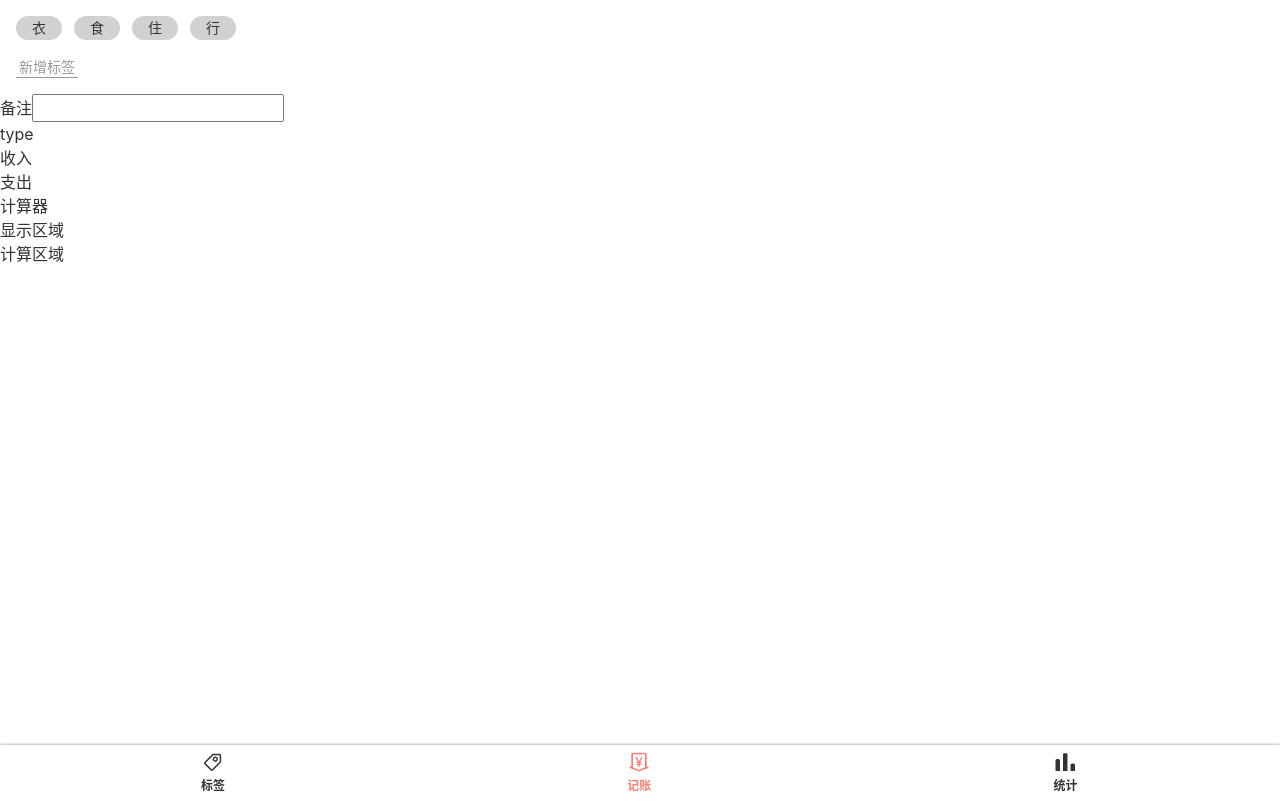
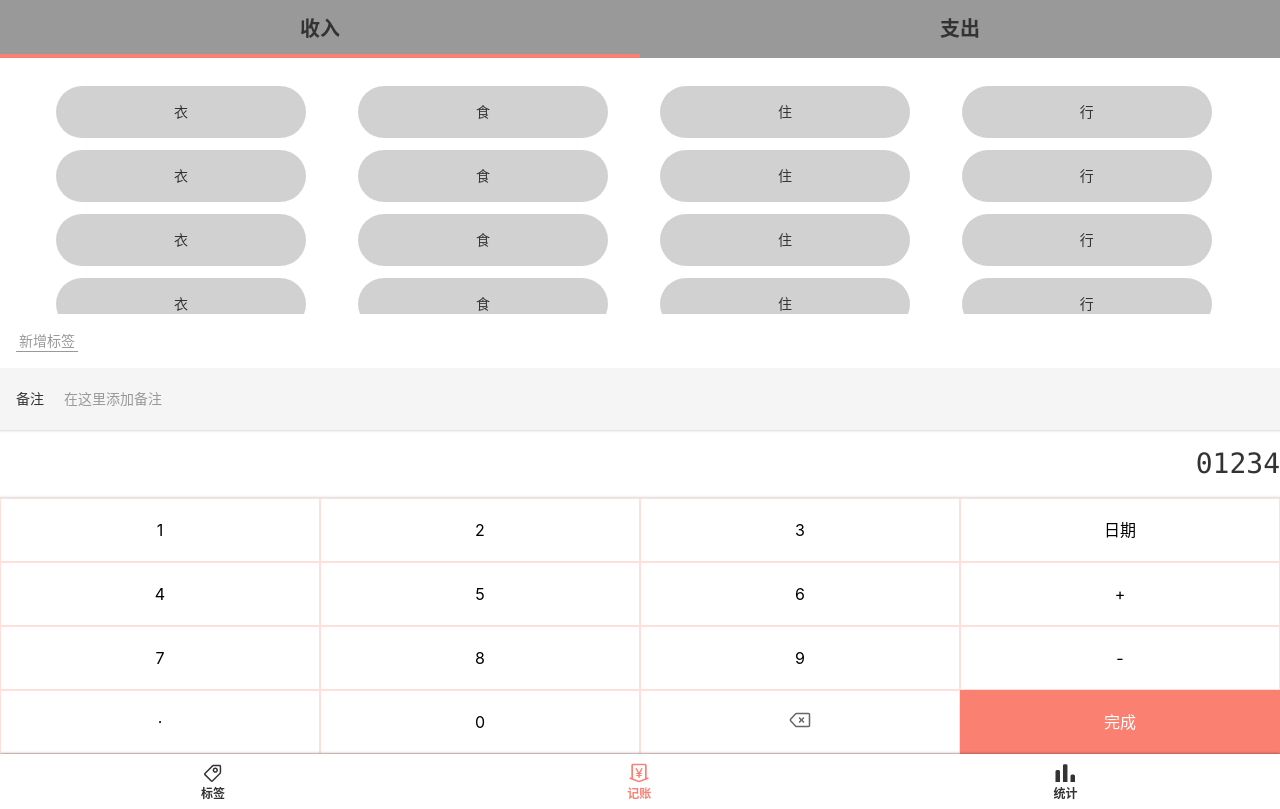
Before and after one commit to lllemonade/accounting-2, a Vue app: page /#/money in a window 1280 px wide. Built offline with nearby package versions, Linux system fonts and the light colour scheme.

Commit message:
修改money页面css样式

```diff
--- a/src/assets/style/helper.scss
+++ b/src/assets/style/helper.scss
@@ -1,2 +1,12 @@
 $font-hei: -apple-system, "Noto Sans", "Helvetica Neue", Helvetica, "Nimbus Sans L", Arial, "Liberation Sans", "PingFang SC", "Hiragino Sans GB", "Noto Sans CJK SC", "Source Han Sans SC", "Source Han Sans CN", "Microsoft YaHei", "Wenquanyi Micro Hei", "WenQuanYi Zen Hei", "ST Heiti", SimHei, "WenQuanYi Zen Hei Sharp", sans-serif;
 $color-highLight: #FA8072;
+
+//placeholder
+//在需要调用的地方使用@extend %clearFix
+%clearFix {
+  &::after {
+    content: '';
+    display: block;
+    clear: both;
+  }
+}
--- a/src/assets/style/reset.scss
+++ b/src/assets/style/reset.scss
@@ -12,6 +12,8 @@ ol {
 button,
 input {
   font: inherit;
+  outline: none;
+  border: none;
 }
 
 a {
--- a/src/components/icon.vue
+++ b/src/components/icon.vue
@@ -1,10 +1,8 @@
 
 <template>
-  <div>
-    <svg class="icon">
-      <use :xlink:href="'#' + name"></use>
-    </svg>
-  </div>
+  <svg class="icon">
+    <use :xlink:href="'#' + name"></use>
+  </svg>
 </template>
 
 <script lang = "ts">
--- a/src/components/layOut.vue
+++ b/src/components/layOut.vue
@@ -7,7 +7,7 @@
   </div>
 </template>
 
-<script>
+<script lang="ts">
 export default {
   name: "layOut",
 };
@@ -19,6 +19,8 @@ export default {
   flex-direction: column;
   height: 100vh;
   > .content {
+    display: flex;
+    flex-direction: column;
     flex-grow: 1;
   }
 }
--- a/src/views/money.vue
+++ b/src/views/money.vue
@@ -1,36 +1,69 @@
 <template>
+  <layOut>
+    <!-- 类别 -->
     <div>
-    <layOut>
+      <ul class="type">
+        <li class="active">收入</li>
+        <li>支出</li>
+      </ul>
+    </div>
     <div class="tags">
-        <ul class="current">
+      <div class="scrollArea">
+        <ul class="tagList">
+          <li>衣</li>
+          <li>食</li>
+          <li>住</li>
+          <li>行</li>
+          <li>衣</li>
+          <li>食</li>
+          <li>住</li>
+          <li>行</li>
+          <li>衣</li>
+          <li>食</li>
+          <li>住</li>
+          <li>行</li>
+          <li>衣</li>
+          <li>食</li>
+          <li>住</li>
+          <li>行</li>
+          <li>衣</li>
+          <li>食</li>
+          <li>住</li>
+          <li>行</li>
+          <li>衣</li>
+          <li>食</li>
+          <li>住</li>
+          <li>行</li>
           <li>衣</li>
           <li>食</li>
           <li>住</li>
           <li>行</li>
         </ul>
-        <div class="new"><button>新增标签</button></div>
       </div>
+      <div class="new">
+        <button>新增标签</button>
+      </div>
+    </div>
+    <!-- 备注 -->
     <div>
       <label class="comments">
         <span class="name">备注</span>
-          <input type="text" />
+        <input type="text" placeholder="在这里添加备注" />
       </label>
-      </div>
-      <div>
-        <ul class="type">
-          type
-          <li>收入</li>
-          <li>支出</li>
-        </ul>
     </div>
 
     <div class="numberPad">
-        计算器
-        <div>显示区域</div>
-        <div>计算区域</div>
+      <div class="total">01234</div>
+      <div class="calculator">
+        <button>1</button><button>2</button><button>3</button
+        ><button>日期</button><button>4</button><button>5</button
+        ><button>6</button><button>+</button><button>7</button><button>8</button
+        ><button>9</button><button>-</button><button>·</button><button>0</button
+        ><button><icon name="delete" /></button>
+        <button class="ok">完成</button>
+      </div>
     </div>
   </layOut>
-  </div>
 </template>
 
 <script>
@@ -40,22 +73,39 @@ export default {
 </script>
 
 <style lang="scss" scoped>
+@import "../assets/style/helper.scss";
 .tags {
+  display: flex;
+  align-content: space-between;
+  flex-grow: 1;
+  flex-wrap: wrap;
   font-size: 14px;
   padding: 16px;
-  .current {
+  // height: 260px;
+  .scrollArea {
+    height: 30vh;
+    overflow: auto;
+    flex-grow: 1;
+    .tagList {
       display: flex;
+      justify-content: space-evenly;
+      flex-wrap: wrap;
       li {
         background: rgba(153, 153, 153, 0.45);
-      $h: 24px;
+        $h: 52px;
+        width: 20%;
         border-radius: ($h/2);
         line-height: $h;
+        text-align: center;
         padding: 0 16px;
         margin-right: 12px;
+        margin-top: 12px;
+      }
     }
   }
   .new {
     margin-top: 16px;
+    align-items: flex-end;
     button {
       color: #999;
       outline: none;
@@ -63,6 +113,86 @@ export default {
       background: transparent;
       border-bottom: 1px solid;
       padding: 0 3px;
+      &:hover {
+        color: $color-highLight;
+        border-bottom: 1px solid;
+      }
+    }
+  }
+}
+.comments {
+  display: flex;
+  align-items: center;
+  background-color: #f5f5f5;
+  height: 62px;
+  line-height: 62px;
+  font-size: 14px;
+  padding: 0 16px;
+  .name {
+    margin-right: 20px;
+  }
+  input {
+    flex-grow: 1;
+    background-color: transparent;
+    &::placeholder {
+      color: #999;
+    }
+  }
+}
+
+.type {
+  display: flex;
+  text-align: center;
+  font-size: 20px;
+  font-weight: bold;
+  background-color: #999;
+  > li {
+    display: flex;
+    justify-content: center;
+    align-items: center;
+    position: relative;
+    // flex-grow: 1;
+    height: 58px;
+    width: 50%;
+    &.active::after {
+      content: "";
+      position: absolute;
+      bottom: 0;
+      left: 0;
+      height: 4px;
+      width: 100%;
+      background-color: $color-highLight;
+    }
+  }
+}
+.numberPad {
+  .total {
+    display: flex;
+    flex-direction: row-reverse;
+    align-items: center;
+    height: 68px;
+    font-size: 28px;
+    font-family: Consolas, monospace;
+    box-shadow: inset 0 -3px 3px -3px rgba(0, 0, 0, 0.3),
+      inset 0 3px 3px -3px rgba(0, 0, 0, 0.3);
+  }
+  .calculator {
+    display: flex;
+    flex-wrap: wrap;
+    button {
+      width: 25%;
+      height: 64px;
+      background-color: transparent;
+      border: 1px solid rgba(250, 128, 114, 0.25);
+      border-collapse: collapse;
+      &.ok {
+        background-color: $color-highLight;
+        color: white;
+      }
+      .icon {
+        width: 1.5em;
+        height: 1.5em;
+      }
     }
   }
 }
```
Also changed, not shown: src/assets/icons/delete.svg (added). Lines whose indentation alone changed are shown as unchanged.
